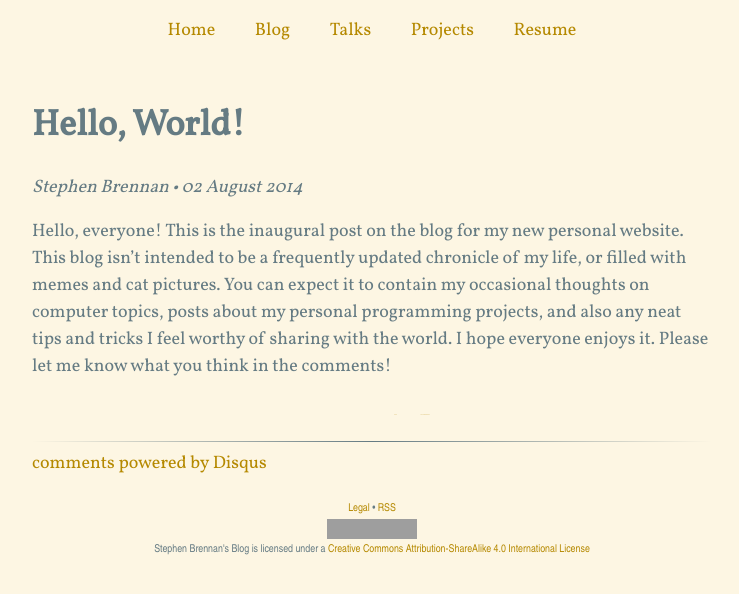
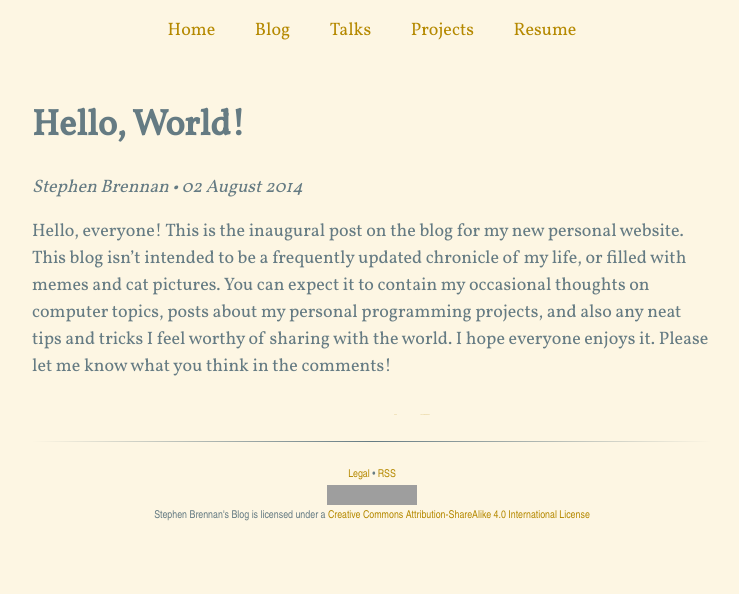
Before and after one commit to brenns10/brennan.io, a Jekyll site: the page built from _posts/2014-08-02-hello-world.md, in a window 1280 px wide. Shown: the top 594 px of the page, without its empty margins (268-1007 px from the left). Built offline with Jekyll 4.4.1, drawn with Linux system fonts in a browser that asks for light colours; nearby versions of some CDN libraries; comment, search, counter and statistics services are not loaded; some of the changed lines change nothing that is shown; grey boxes are pictures that could not be loaded.

Commit message:
Update disqus embed code for better discussion management.

```diff
--- a/_includes/disqus.html
+++ b/_includes/disqus.html
@@ -1,14 +1,17 @@
 <div id="disqus_thread"></div>
-<script type="text/javascript">
-  /* * * CONFIGURATION VARIABLES * * */
-  var disqus_shortname = '{{ site.disqus }}'; // required: replace example with your forum shortname
+<script>
 
-  /* * * DON'T EDIT BELOW THIS LINE * * */
-  (function() {
-  var dsq = document.createElement('script'); dsq.type = 'text/javascript'; dsq.async = true;
-  dsq.src = '//' + disqus_shortname + '.disqus.com/embed.js';
-  (document.getElementsByTagName('head')[0] || document.getElementsByTagName('body')[0]).appendChild(dsq);
-  })();
+ /**
+  *  RECOMMENDED CONFIGURATION VARIABLES: EDIT AND UNCOMMENT THE SECTION BELOW TO INSERT DYNAMIC VALUES FROM YOUR PLATFORM OR CMS.
+  *  LEARN WHY DEFINING THESE VARIABLES IS IMPORTANT: https://disqus.com/admin/universalcode/#configuration-variables */
+ var disqus_config = function () {
+     this.page.url = "{{ site.url }}{{ page.url }}";  // Replace PAGE_URL with your page's canonical URL variable
+ };
+ (function() { // DON'T EDIT BELOW THIS LINE
+     var d = document, s = d.createElement('script');
+     s.src = '//{{site.disqus}}.disqus.com/embed.js';
+     s.setAttribute('data-timestamp', +new Date());
+     (d.head || d.body).appendChild(s);
+ })();
 </script>
-<noscript>Please enable JavaScript to view the <a href="http://disqus.com/?ref_noscript">comments powered by Disqus.</a></noscript>
-<a href="http://disqus.com" class="dsq-brlink">comments powered by <span class="logo-disqus">Disqus</span></a>
+<noscript>Please enable JavaScript to view the <a href="https://disqus.com/?ref_noscript">comments powered by Disqus.</a></noscript>
```
